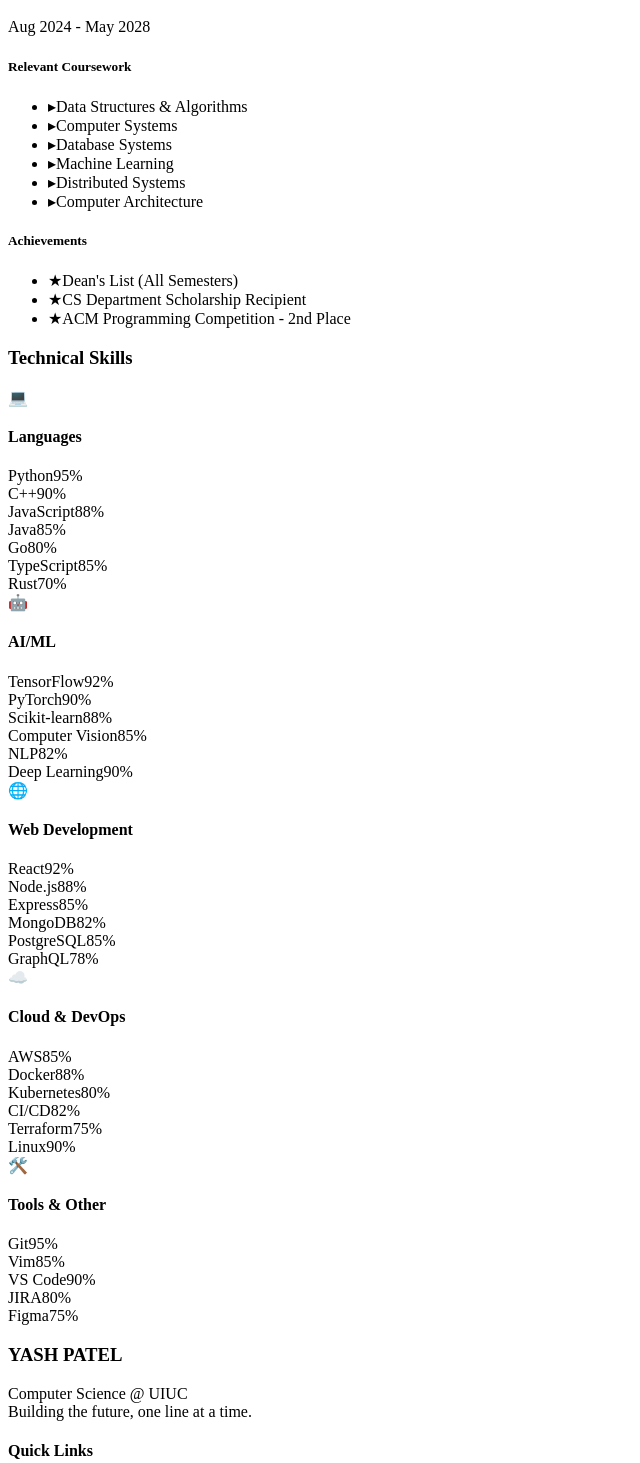
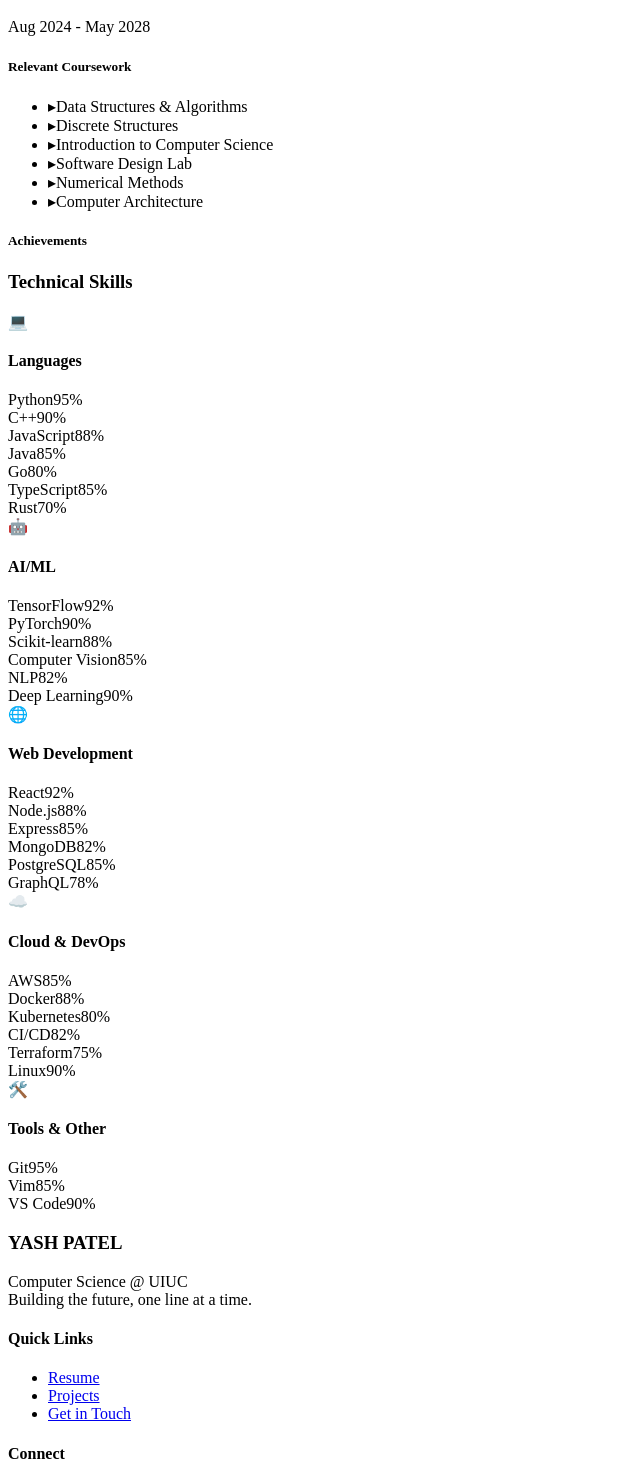
Before and after one commit to yashp20/Personal_Portfollio, a React (Vite) app: page /experience in a window 1280 px wide. Shown: the part 1207-2670 px from the top of the page, without its empty margins (0-640 px from the left). Built offline with nearby package versions, Linux system fonts and the light colour scheme; the HTML template or start-up script is replaced by a standard one.

Commit message:
Changes to experience

```diff
--- a/src/data/experience.js
+++ b/src/data/experience.js
@@ -40,16 +40,16 @@
     gpa: "3.88/4.0",
     coursework: [
       "Data Structures & Algorithms",
-      "Computer Systems",
-      "Database Systems",
-      "Machine Learning",
-      "Distributed Systems",
+      "Discrete Structures",
+      "Introduction to Computer Science",
+      "Software Design Lab",
+      "Numerical Methods",
       "Computer Architecture"
     ],
     achievements: [
-      "Dean's List (All Semesters)",
-      "CS Department Scholarship Recipient",
-      "ACM Programming Competition - 2nd Place"
+      // "Dean's List (All Semesters)",
+      // "CS Department Scholarship Recipient",
+      // "ACM Programming Competition - 2nd Place"
     ]
   }
 ];
--- a/src/data/skills.js
+++ b/src/data/skills.js
@@ -60,8 +60,8 @@
       { name: "Git", level: 95 },
       { name: "Vim", level: 85 },
       { name: "VS Code", level: 90 },
-      { name: "JIRA", level: 80 },
-      { name: "Figma", level: 75 }
+      // { name: "JIRA", level: 80 },
+      // { name: "Figma", level: 75 }
     ]
   }
 ];
```
